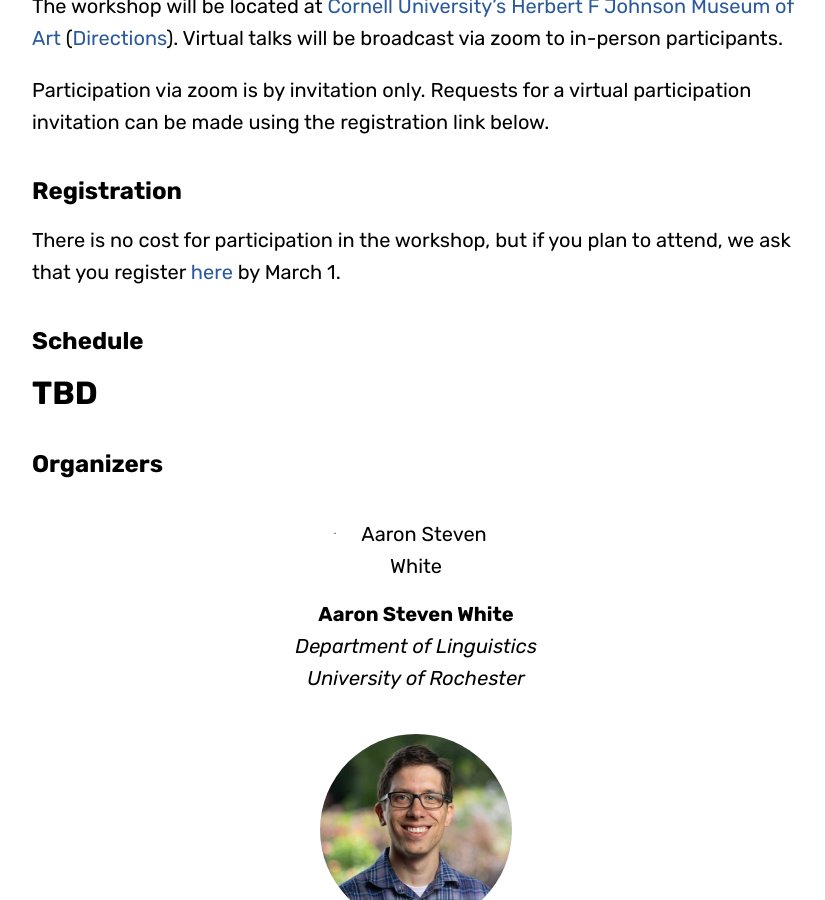
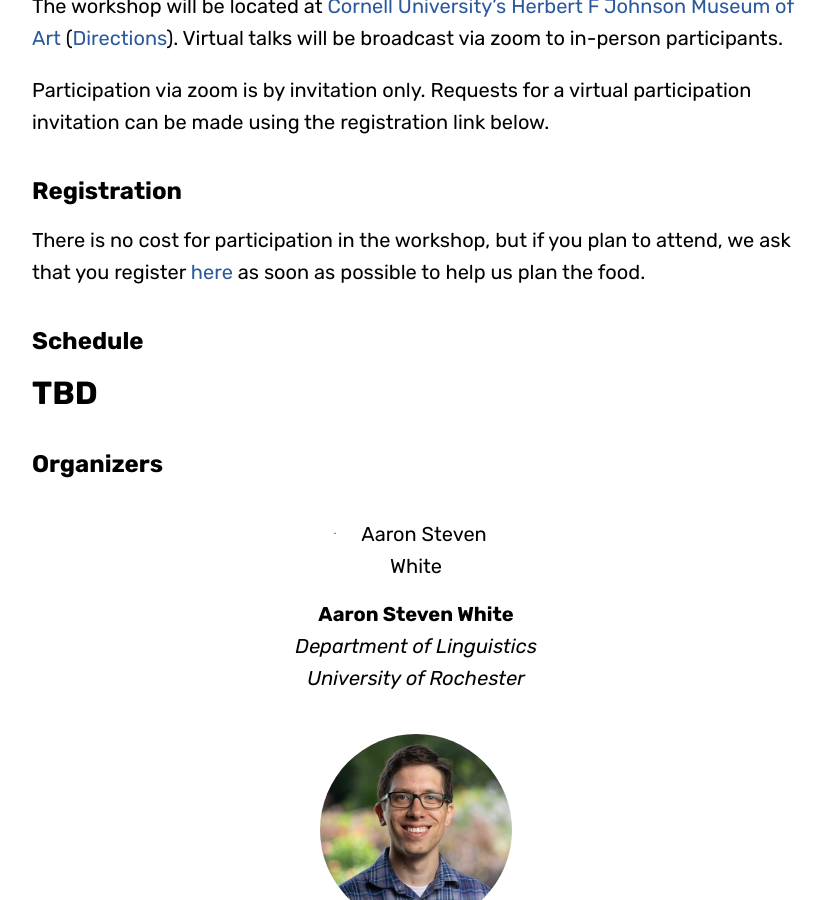
Before and after one commit to peer-workshop/peer-workshop.github.io, a Jekyll site: the page built from index.md, in a window 1280 px wide and 900 px high, scrolled down 2095 px. Shown: the whole window, without its empty margins (224-1049 px from the left). Built offline with Jekyll 4.4.1, drawn with Linux system fonts in a browser that asks for light colours; some web fonts are replaced.

Commit message:
reg details

```diff
--- a/index.md
+++ b/index.md
@@ -43,7 +43,7 @@
 
 ## Registration
 
-There is no cost for participation in the workshop, but if you plan to attend, we ask that you register [here](https://forms.gle/582nV71mjB6cc9u17) by March 1.
+There is no cost for participation in the workshop, but if you plan to attend, we ask that you register [here](https://forms.gle/582nV71mjB6cc9u17) as soon as possible to help us plan the food.
 
 ## Schedule
 
```
